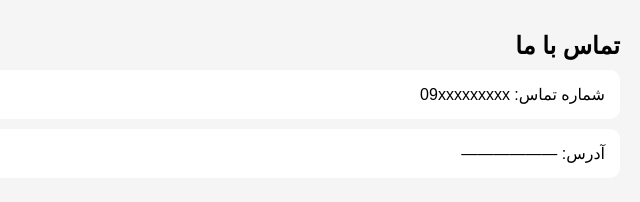
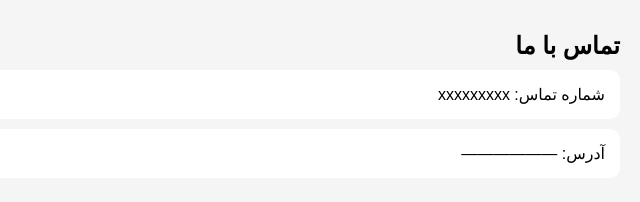
Before and after one commit to ahnobahari-del/factory-site, a plain HTML site: page index.html in a window 1280 px wide. Shown: the part 2328-2530 px from the top of the page, 640-1280 px from the left. Drawn offline with Linux system fonts and the light colour scheme.

Commit message:
Update index.html

```diff
--- a/index.html
+++ b/index.html
@@ -35,7 +35,7 @@ img { width: 100%; border-radius: 10px; margin-top: 10px; }
 
 <section>
   <h2>تماس با ما</h2>
-  <div class="card">شماره تماس: 09xxxxxxxxx</div>
+  <div class="card">شماره تماس:   xxxxxxxxx</div>
   <div class="card">آدرس: ——————</div>
 </section>
 
```
